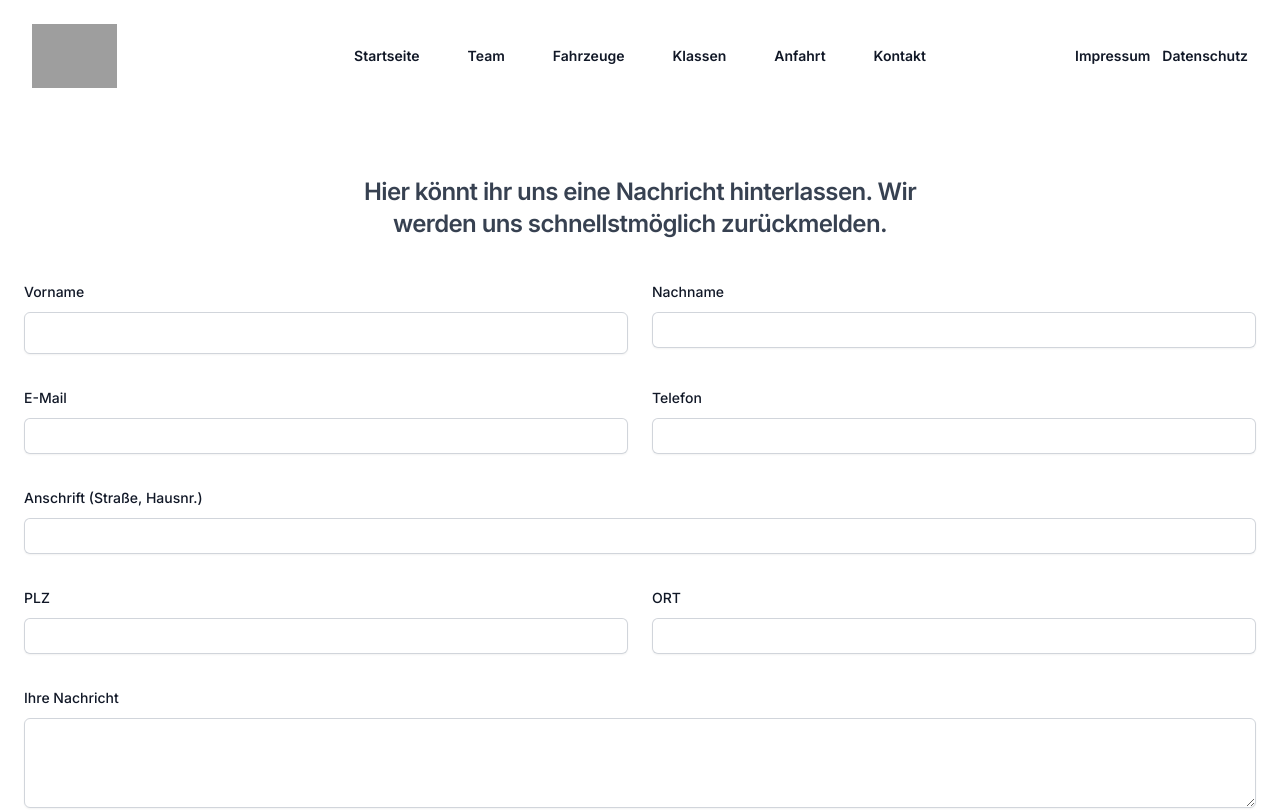
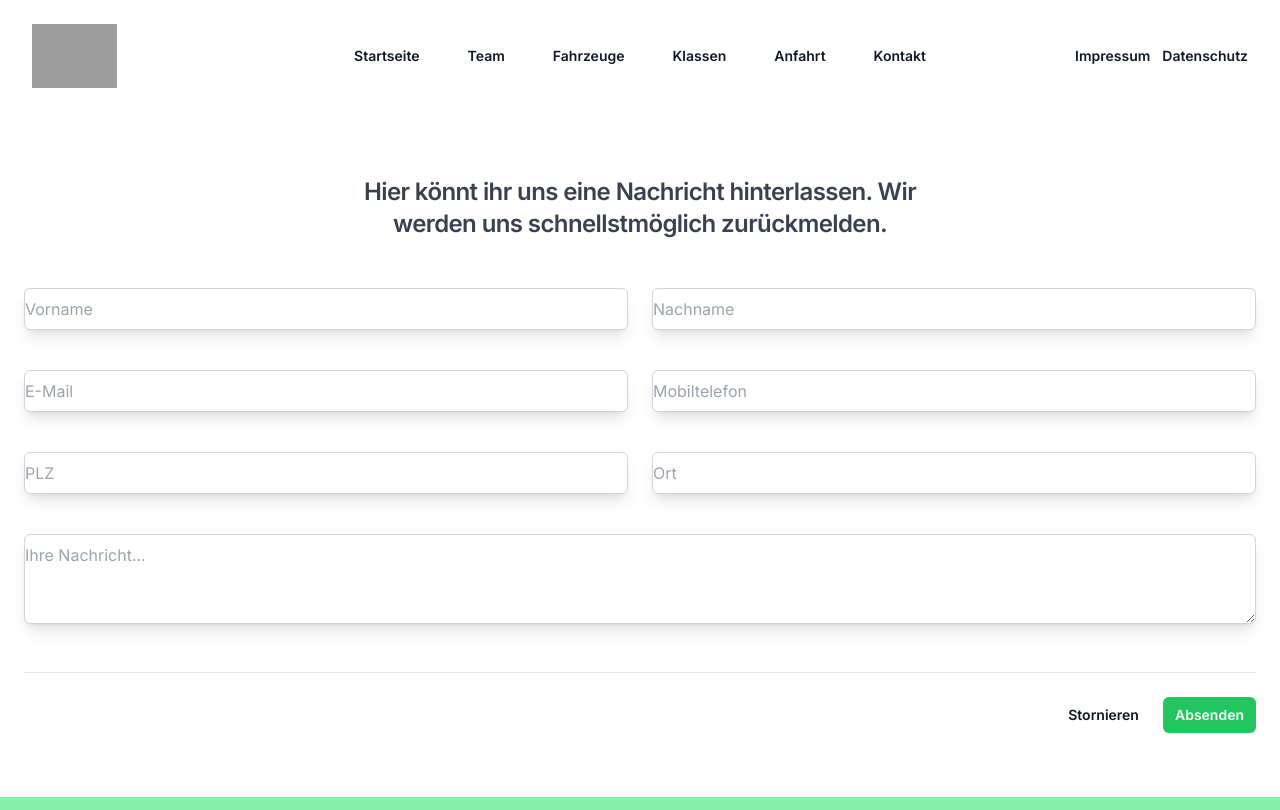
Before and after one commit to VitaByte/Fahrschulring-Stuttgart, a Next.js app: page /kontakt in a window 1280 px wide. Shown: the top 810 px of the page. Built offline with nearby package versions, Linux system fonts and the light colour scheme; grey boxes are pictures that could not be loaded.

Commit message:
Add testimonials, improve Contact page style

```diff
--- a/package.json
+++ b/package.json
@@ -17,6 +17,7 @@
     "postcss": "8.4.24",
     "react": "18.2.0",
     "react-dom": "18.2.0",
+    "react-qr-code": "^2.0.12",
     "react-router-dom": "^6.13.0",
     "tailwindcss": "3.3.2"
   }
--- a/src/app/page.js
+++ b/src/app/page.js
@@ -3,6 +3,7 @@
 import Description from "@/components/Description";
 import Hero from "@/components/Hero";
 import Stats from "@/components/Stats";
+import Testimonials from "@/components/Testimonials";
 import React from "react";
 
 export default function Home() {
@@ -14,6 +15,7 @@ export default function Home() {
         {/* description section */}
         <Description />
         <Stats />
+        <Testimonials/>
       </main>
     </>
   );
--- a/src/components/Contact.js
+++ b/src/components/Contact.js
@@ -17,7 +17,6 @@ function Contact() {
                 htmlFor="first-name"
                 className="block text-sm font-medium leading-6 text-gray-900"
               >
-                Vorname
               </label>
               <div className="mt-2">
                 <input
@@ -25,130 +24,121 @@ function Contact() {
                   name="first-name"
                   id="first-name"
                   autoComplete="given-name"
-                  className="block w-full py-2 border border-gray-300 rounded-md shadow-sm focus:ring-indigo-600 focus:border-indigo-600 placeholder-gray-400 text-gray-900"
+                  className="block w-full py-2 rounded-md border border-gray-300 shadow-lg focus:ring-indigo-600 focus:border-indigo-600 placeholder-gray-400 text-gray-900"
+                  placeholder="Vorname"
+                  required
                 />
               </div>
             </div>
 
-            <div class="sm:col-span-3">
+            <div className="sm:col-span-3">
               <label
-                for="last-name"
-                class="block text-sm font-medium leading-6 text-gray-900"
+                htmlFor="last-name"
+                className="block text-sm font-medium leading-6 text-gray-900"
               >
-                Nachname
               </label>
-              <div class="mt-2">
+              <div className="mt-2">
                 <input
                   type="text"
                   name="last-name"
                   id="last-name"
-                  autocomplete="family-name"
-                  class="block pl-2 w-full rounded-md border-0 py-1.5 text-gray-900 shadow-sm ring-1 ring-inset ring-gray-300 placeholder:text-gray-400 focus:ring-2 focus:ring-inset focus:ring-indigo-600 sm:text-sm sm:leading-6"
+                  autoComplete="family-name"
+                  className="block w-full py-2 rounded-md border border-gray-300 shadow-lg focus:ring-indigo-600 focus:border-indigo-600 placeholder-gray-400 text-gray-900"                  required
+                  placeholder="Nachname"
                 />
               </div>
             </div>
 
-            <div class="sm:col-span-3">
+            <div className="sm:col-span-3">
               <label
-                for="email"
-                class="block text-sm font-medium leading-6 text-gray-900"
+                htmlFor="email"
+                className="block text-sm font-medium leading-6 text-gray-900"
               >
-                E-Mail
               </label>
-              <div class="mt-2">
+              <div className="mt-2">
                 <input
                   id="email"
                   name="email"
                   type="email"
-                  autocomplete="email"
-                  class="block pl-2 w-full rounded-md border-0 py-1.5 text-gray-900 shadow-sm ring-1 ring-inset ring-gray-300 placeholder:text-gray-400 focus:ring-2 focus:ring-inset focus:ring-indigo-600 sm:text-sm sm:leading-6"
-                />
-              </div>
-            </div>
-            <div class="sm:col-span-3 ">
-              <label
-                for="city"
-                class="block text-sm font-medium leading-6 text-gray-900"
-              >
-                Telefon
-              </label>
-              <div class="mt-2">
-                <input
-                  type="tel"
-                  name="city"
-                  id="city"
-                  autocomplete="address-level2"
-                  class="block pl-2 w-full rounded-md border-0 py-1.5 text-gray-900 shadow-sm ring-1 ring-inset ring-gray-300 placeholder:text-gray-400 focus:ring-2 focus:ring-inset focus:ring-indigo-600 sm:text-sm sm:leading-6"
-                />
-              </div>
-            </div>
-            <div class="col-span-full">
-              <label
-                for="street-address"
-                class="block text-sm font-medium leading-6 text-gray-900"
-              >
-                Anschrift (Straße, Hausnr.)
-              </label>
-              <div class="mt-2">
-                <input
-                  type="text"
-                  name="street-address"
-                  id="street-address"
-                  autocomplete="street-address"
-                  class="block pl-2 w-full rounded-md border-0 py-1.5 text-gray-900 shadow-sm ring-1 ring-inset ring-gray-300 placeholder:text-gray-400 focus:ring-2 focus:ring-inset focus:ring-indigo-600 sm:text-sm sm:leading-6"
+                  autoComplete="email"
+                  className="block w-full py-2 rounded-md border border-gray-300 shadow-lg focus:ring-indigo-600 focus:border-indigo-600 placeholder-gray-400 text-gray-900"
+                  placeholder="E-Mail"
+                  required
                 />
               </div>
             </div>
 
-            <div class="sm:col-span-3 sm:col-start-1">
+            <div className="sm:col-span-3">
               <label
-                for="city"
-                class="block text-sm font-medium leading-6 text-gray-900"
+                htmlFor="mobile"
+                className="block text-sm font-medium leading-6 text-gray-900"
               >
-                PLZ
               </label>
-              <div class="mt-2">
+              <div className="mt-2">
+                <input
+                  type="tel"
+                  name="mobile"
+                  id="mobile"
+                  autoComplete="tel"
+                  className="block w-full py-2 rounded-md border border-gray-300 shadow-lg focus:ring-indigo-600 focus:border-indigo-600 placeholder-gray-400 text-gray-900"
+                  placeholder="Mobiltelefon"
+                  required
+                />
+              </div>
+            </div>
+
+            <div className="sm:col-span-3">
+              <label
+                htmlFor="zip-code"
+                className="block text-sm font-medium leading-6 text-gray-900"
+              >
+              </label>
+              <div className="mt-2">
+                <input
+                  type="text"
+                  name="zip-code"
+                  id="zip-code"
+                  autoComplete="postal-code"
+                  className="block w-full py-2 rounded-md border border-gray-300 shadow-lg focus:ring-indigo-600 focus:border-indigo-600 placeholder-gray-400 text-gray-900"
+                  placeholder="PLZ"
+                  required
+                />
+              </div>
+            </div>
+
+            <div className="sm:col-span-3">
+              <label
+                htmlFor="city"
+                className="block text-sm font-medium leading-6 text-gray-900"
+              >
+              </label>
+              <div className="mt-2">
                 <input
                   type="text"
                   name="city"
                   id="city"
-                  autocomplete="address-level2"
-                  class="block pl-2 w-full rounded-md border-0 py-1.5 text-gray-900 shadow-sm ring-1 ring-inset ring-gray-300 placeholder:text-gray-400 focus:ring-2 focus:ring-inset focus:ring-indigo-600 sm:text-sm sm:leading-6"
-                />
-              </div>
-            </div>
-
-            <div class="sm:col-span-3">
-              <label
-                for="region"
-                class="block text-sm font-medium leading-6 text-gray-900"
-              >
-                ORT
-              </label>
-              <div class="mt-2">
-                <input
-                  type="text"
-                  name="region"
-                  id="region"
-                  autocomplete="address-level1"
-                  class="block pl-2 w-full rounded-md border-0 py-1.5 text-gray-900 shadow-sm ring-1 ring-inset ring-gray-300 placeholder:text-gray-400 focus:ring-2 focus:ring-inset focus:ring-indigo-600 sm:text-sm sm:leading-6"
+                  autoComplete="address-level2"
+                  className="block w-full py-2 rounded-md border border-gray-300 shadow-lg focus:ring-indigo-600 focus:border-indigo-600 placeholder-gray-400 text-gray-900"
+                  placeholder="Ort"
+                  required
                 />
               </div>
             </div>
 
             <div className="col-span-full">
               <label
-                htmlFor="about"
+                htmlFor="message"
                 className="block text-sm font-medium leading-6 text-gray-900"
               >
-                Ihre Nachricht
               </label>
-              <div class="mt-2">
+              <div className="mt-2">
                 <textarea
-                  id="about"
-                  name="about"
+                  id="message"
+                  name="message"
                   rows="3"
-                  className="block w-full py-2 border border-gray-300 rounded-md shadow-sm focus:ring-indigo-600 focus:border-indigo-600 placeholder-gray-400 text-gray-900"
+                  className="block w-full py-2 rounded-md border border-gray-300 shadow-lg focus:ring-indigo-600 focus:border-indigo-600 placeholder-gray-400 text-gray-900"
+                  placeholder="Ihre Nachricht..."
+                  required
                 ></textarea>
               </div>
             </div>
@@ -161,13 +151,13 @@ function Contact() {
           type="button"
           className="text-sm font-semibold leading-6 text-gray-900"
         >
-          Cancel
+          Stornieren
         </button>
         <button
-         type="submit"
-         className="rounded-md bg-indigo-600 px-3 py-2 text-sm font-semibold text-white shadow-sm hover:bg-indigo-500 focus:ring-indigo-600 focus:ring-offset-indigo-600 focus:ring-offset-2 focus:outline-none"
+          type="submit"
+          className="rounded-md bg-green-500 px-3 py-2 text-sm font-semibold text-white shadow-sm hover:bg-green-600 focus:ring-green-600 focus:ring-offset-green-600 focus:ring-offset-2 focus:outline-none"
         >
-          Save
+          Absenden
         </button>
       </div>
     </form>
--- /dev/null
+++ b/src/components/Testimonials.css
@@ -0,0 +1,3 @@
+.testimonial-card {
+    transition: opacity 0.5s ease-in-out;
+  }
--- /dev/null
+++ b/src/components/Testimonials.js
@@ -0,0 +1,93 @@
+import React, { useState } from 'react';
+import './Testimonials.css';
+
+const testimonialsData = [
+  {
+    id: 1,
+    text: 'Lorem ipsum dolor sit amet, consectetur adipiscing elit.',
+    author: 'John Doe',
+  },
+  {
+    id: 2,
+    text: 'Pellentesque pretium id nisl ac consequat.',
+    author: 'Jane Smith',
+  },
+  {
+    id: 3,
+    text: 'Pellentesque pretium id nisl ac consequat.',
+    author: 'Alice Tailor',
+  },
+  // Add more testimonials from Google Reviews API
+];
+
+function Testimonials() {
+  const [startIndex, setStartIndex] = useState(0);
+  const [isTransitioning, setIsTransitioning] = useState(false);
+
+  const handlePrev = () => {
+    if (!isTransitioning) {
+      setIsTransitioning(true);
+      setTimeout(() => {
+        setStartIndex((prevIndex) => {
+          const newIndex = prevIndex - 4;
+          return newIndex < 0 ? testimonialsData.length - 4 : newIndex;
+        });
+        setIsTransitioning(false);
+      }, 500); // Adjust the delay time as needed (500 milliseconds in this example)
+    }
+  };
+
+  const handleNext = () => {
+    if (!isTransitioning) {
+      setIsTransitioning(true);
+      setTimeout(() => {
+        setStartIndex((prevIndex) => {
+          const newIndex = prevIndex + 4;
+          return newIndex >= testimonialsData.length ? 0 : newIndex;
+        });
+        setIsTransitioning(false);
+      },); // Adjust the delay time as needed (500 milliseconds in this example)
+    }
+  };
+
+  const visibleTestimonials = testimonialsData.slice(startIndex, startIndex + 4);
+
+  return (
+    <div className="bg-gray-100 py-24">
+      <div className="container mx-auto px-6 lg:px-8">
+        <div className="text-center">
+          <h2 className="text-3xl font-semibold mb-8 text-gray-900">
+            Was unsere Schüler sagen
+          </h2>
+          <div className="relative grid grid-cols-1 gap-8 md:grid-cols-2 lg:grid-cols-3">
+            {visibleTestimonials.map((testimonial) => (
+              <div
+                key={testimonial.id}
+                className="p-6 bg-white rounded-lg shadow-md"
+              >
+                <p className="text-gray-700">{testimonial.text}</p>
+                <p className="text-gray-900 font-semibold mt-4">
+                  - {testimonial.author}
+                </p>
+              </div>
+            ))}
+            <button
+              className="absolute top-1/2 left-2 transform -translate-y-1/2 bg-white p-2 rounded-full shadow-md"
+              onClick={handlePrev}
+            >
+              &lt;
+            </button>
+            <button
+              className="absolute top-1/2 right-2 transform -translate-y-1/2 bg-white p-2 rounded-full shadow-md"
+              onClick={handleNext}
+            >
+              &gt;
+            </button>
+          </div>
+        </div>
+      </div>
+    </div>
+  );
+}
+
+export default Testimonials;
```
Also changed, not shown: src/components/Stats.js (+22 -4 lines), 1 other file (tests, documents, lock files or other folders).
